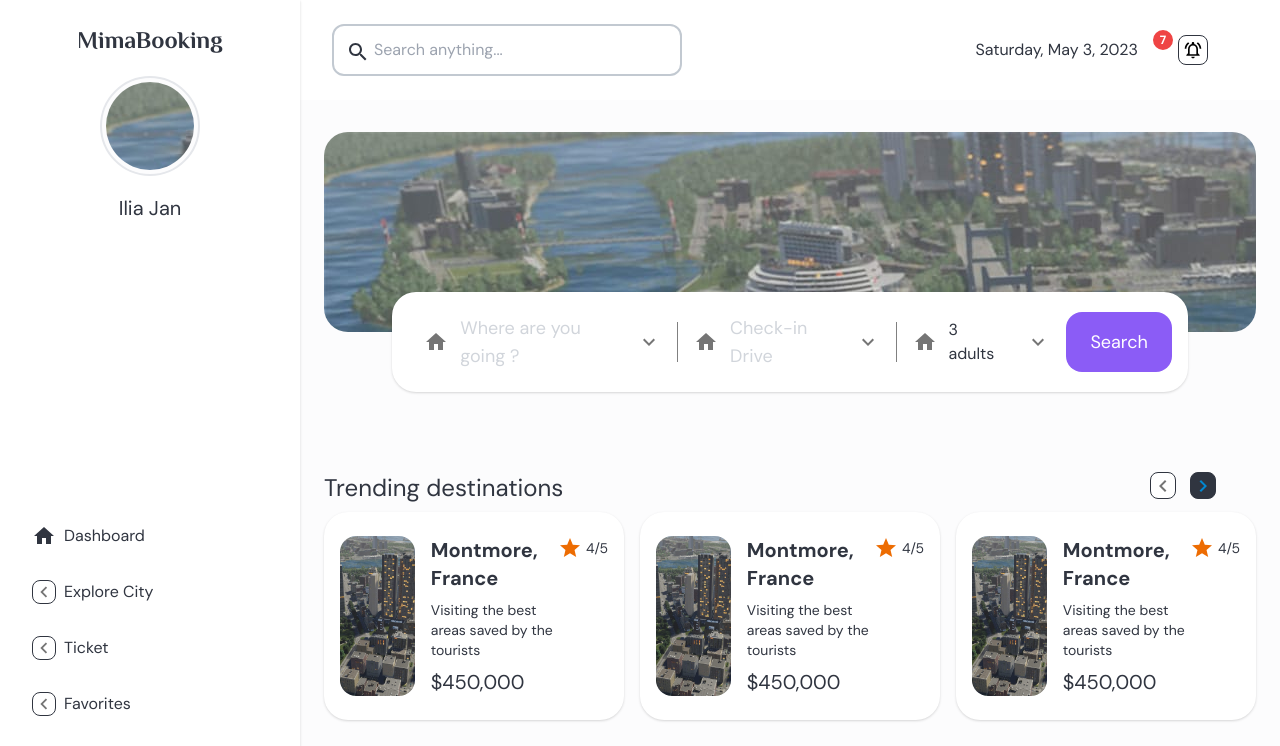
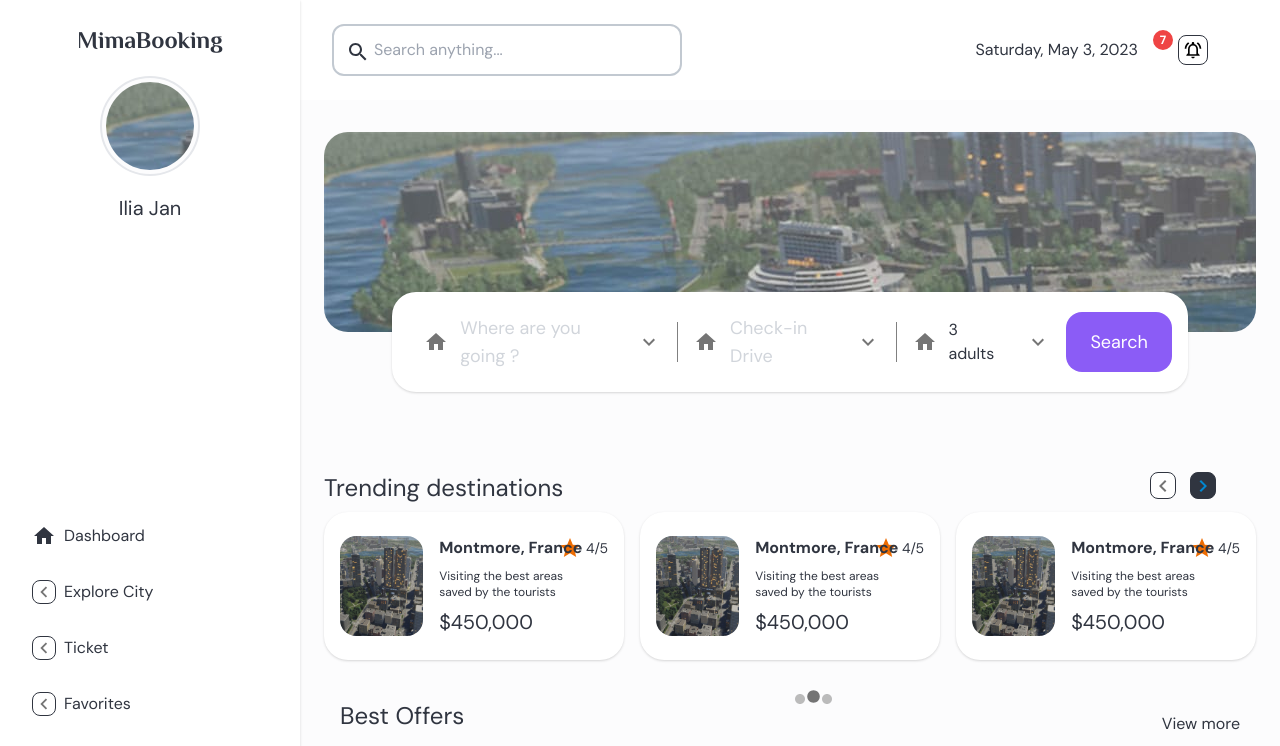
Before and after one commit to Marshall-D/Hotel-app, a Next.js app: page / in a window 1280 px wide. Shown: the top 746 px of the page. Built offline with nearby package versions, Linux system fonts and the light colour scheme.

Commit message:
edited size of text in destination card

```diff
--- a/src/components/destinations/index.tsx
+++ b/src/components/destinations/index.tsx
@@ -20,11 +20,11 @@ const Card = () => {
                     />
                 </div>
                 <div className="info relative">
-                    <div className="font-bold text-xl mb-2">
+                    <div className="font-bold text-l mb-2">
                         Montmore, France
                     </div>
                     <div
-                        className="text-sm mb-2 text-gray"
+                        className="text-xs mb-2 text-gray"
                         style={{ width: "75%" }}
                     >
                         Visiting the best areas saved by the tourists
```
